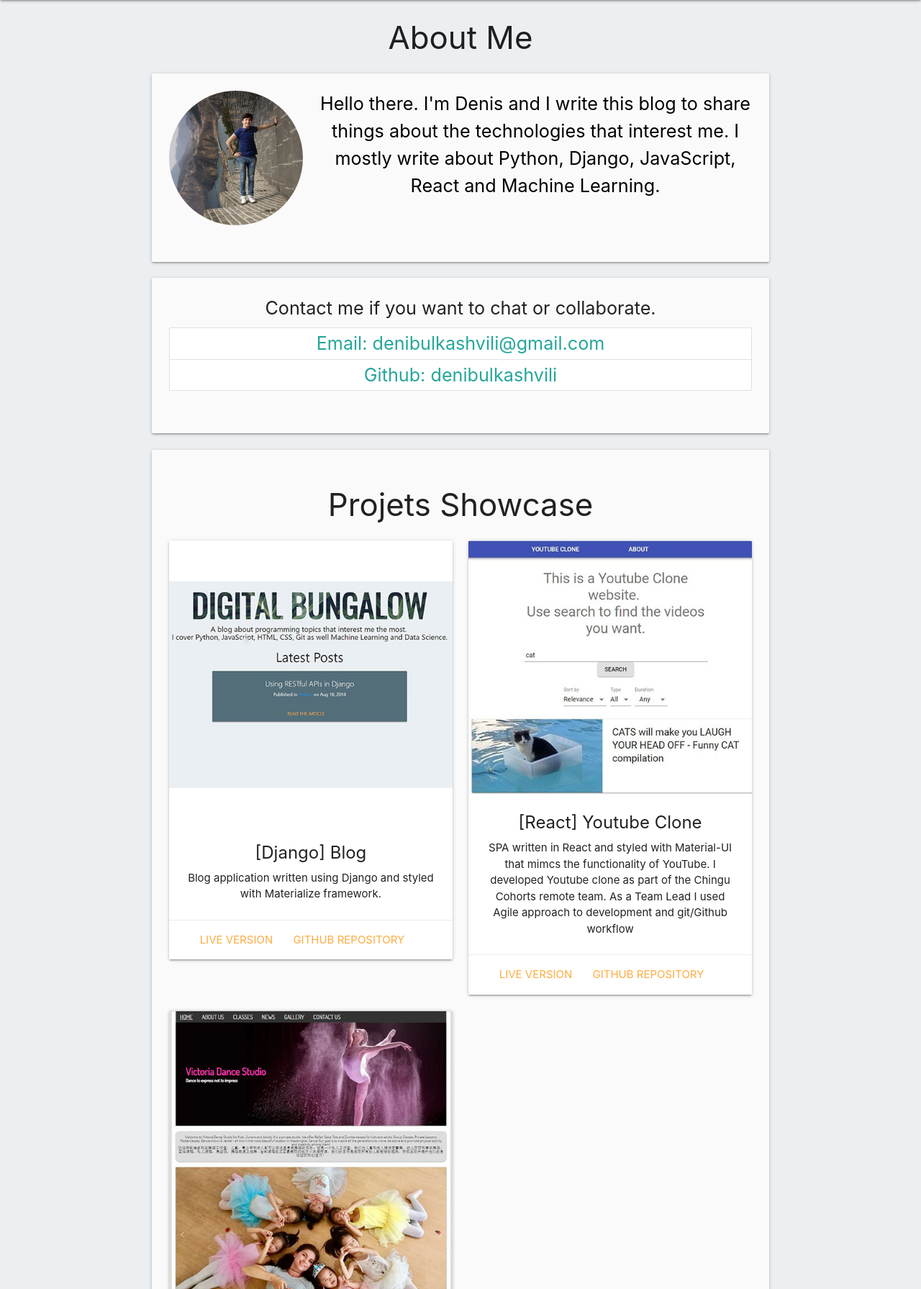
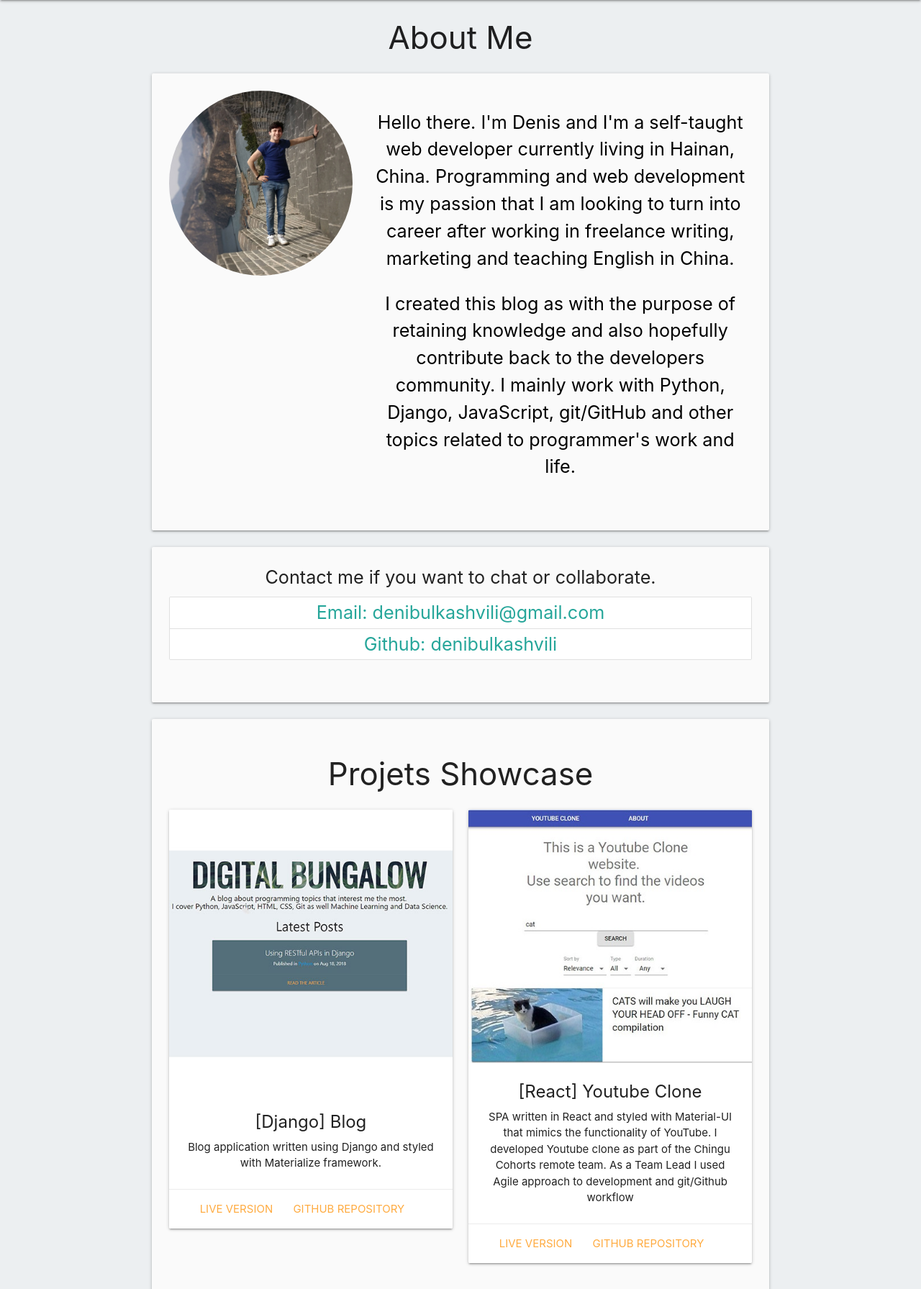
Before and after one commit to denibulkashvili/django-blog, a Django app: page /about/ in a window 1280 px wide. Shown: the part 64-1855 px from the top of the page at 72% size. Run offline with Django 3.2, Linux system fonts and the light colour scheme; some libraries are stand-ins or nearby versions.

Commit message:
Add 1 project to portfolio, change about info, resize images

```diff
--- a/blog/templates/blog/about.html
+++ b/blog/templates/blog/about.html
@@ -9,11 +9,19 @@
         <div class="col s12">
             <div class="card-panel grey lighten-5 z-depth-1 about-card">
                 <div class="row">
-                    <div class="col l3 s8 offset-s2">
+                    <div class="col l4 s8 offset-s2">
                         <img src="{% static 'blog/images/about.jpeg' %}" alt="" class="circle responsive-img">
                     </div>
-                    <div class="col l9 s12 black-text flow-text valign-wrapper">
-                        Hello there. I'm Denis and I write this blog to share things about the technologies that interest me. I mostly write about Python, Django, JavaScript, React and Machine Learning.
+                    <div class="col l8 s12 black-text flow-text">
+                        <p>Hello there. I'm Denis and I'm a self-taught web developer currently
+                        living in Hainan, China. Programming and web development is my passion that I am
+                        looking to turn into career after working in freelance writing, marketing and
+                        teaching English in China.</p>
+                        <p>I created this blog as with the purpose of retaining knowledge and also hopefully
+                        contribute back to the developers community. I mainly work with Python, Django, JavaScript,
+                        git/GitHub and other topics related to programmer's work and life.</p>
+
+
                     </div>
                 </div>
             </div>
@@ -36,9 +44,8 @@
         <div class="col s12">
             <div class="card-panel grey lighten-5 z-depth-1">
                 <h3>Projets Showcase</h3>
+
                 <div class="row about-project">
-
-
                     <div class="col l6 s12">
                         <div class="card hoverable">
                             <div class="card-image">
@@ -54,7 +61,6 @@
                             </div>
                         </div>
                     </div>
-
                     <div class="col l6 s12">
                         <div class="card hoverable">
                             <div class="card-image">
@@ -62,7 +68,7 @@
                             </div>
                             <div class="card-content">
                                 <p class="card-title"> <b>[React] Youtube Clone</b> </p>
-                                <p>SPA written in React and styled with Material-UI that mimcs the functionality of YouTube.
+                                <p>SPA written in React and styled with Material-UI that mimics the functionality of YouTube.
                                     I developed Youtube clone as part of the Chingu Cohorts remote team.
                                     As a Team Lead I used Agile approach to development and git/Github workflow  </p>
                             </div>
@@ -72,15 +78,17 @@
                             </div>
                         </div>
                     </div>
+                </div> <!-- /row about-project -->
 
+                <div class="row about-project">
                     <div class="col l6 s12">
                         <div class="card hoverable">
                             <div class="card-image">
                                 <img src="{% static 'blog/images/victoria-prntscn.jpg' %}" class="responsive-img">
                             </div>
                             <div class="card-content">
-                                <p class="card-title"><b>[Wordpress] Custom Theme and Website</b></p>
-                                <p>Wordpress theme and website written with PHP and html/css and a dash of Javascript for a dance studio in Sanya, China.</p>
+                                <p class="card-title"><b>[Wordpress/PHP] Custom Theme and Website</b></p>
+                                <p>Wordpress theme and website written with PHP and HTML/CSS and a dash of Javascript for a dance studio in Sanya, China.</p>
                             </div>
                             <div class="card-action">
                                 <a href="http://victoria-dance.com/">Live version</a>
@@ -88,8 +96,25 @@
                             </div>
                         </div>
                     </div>
+                    <div class="col l6 s12">
+                        <div class="card hoverable">
+                            <div class="card-image">
+                                <img src="{% static 'blog/images/designjedi-prntscn.jpg' %}" class="responsive-img">
+                            </div>
+                            <div class="card-content">
+                                <p class="card-title"> <b>[Html/Css/JavaScript] Product Landing Page</b> </p>
+                                <p> A mock-up landing page for a book release. Written mostly with modern HTML/CSS respnsive technologies.</p>
+                            </div>
+                            <div class="card-action">
+                                <a href="https://codepen.io/deni28/pen/VGKXWM">Live version</a>
+                                <a href="https://github.com/denibulkashvili/design-landing-page">Github repository</a>
+                            </div>
+                        </div>
+                    </div>
+                </div> <!-- /row about-project -->
 
-                </div>
+
+
             </div>
         </div>
 
```
Also changed, not shown: blog/static/blog/images/about.jpeg, blog/static/blog/images/designjedi-prntscn.jpg (added), blog/static/blog/images/title-background.jpg.
